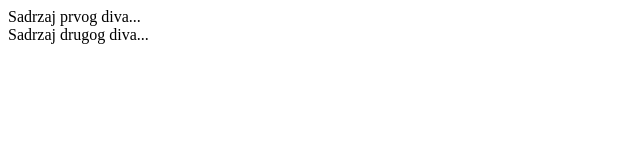
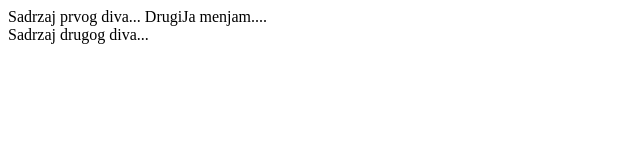
Before and after one commit to vladaa/mtest, a plain HTML site: page index.html in a window 1280 px wide. Shown: the whole page, without its empty margins (0-640 px from the left). Drawn offline with Linux system fonts and the light colour scheme.

Commit message:
PRvi div drugi ja

```diff
--- a/index.html
+++ b/index.html
@@ -4,6 +4,7 @@
 <body>
 <div>
 	Sadrzaj prvog diva...
+	DrugiJa menjam....
 </div>
 
 <div>
```
